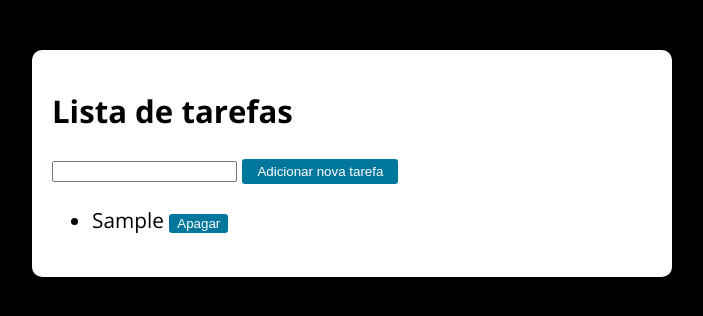
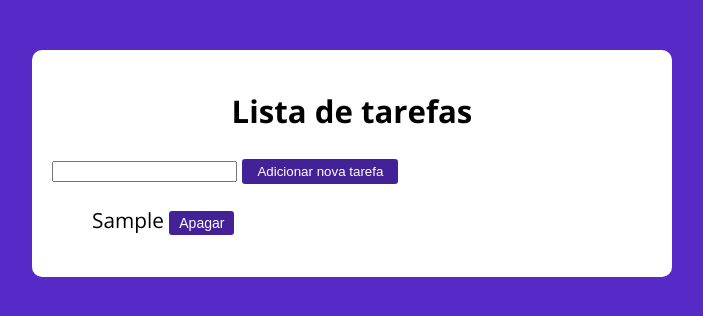
Before and after one commit to AdrianResende/Lista-de-Tarefas, a plain HTML site: page index.html in a window 1280 px wide. Both pictures are taken after typing "Sample" into the empty fields and a click on the button "Adicionar nova tarefa". Shown: the whole page, without its empty margins (288-991 px from the left). Drawn offline with nearby package versions, Linux system fonts and the light colour scheme.

Commit message:
alteraçao no background

```diff
--- a/assets/css/style.css
+++ b/assets/css/style.css
@@ -1,6 +1,6 @@
 @import url('https://fonts.googleapis.com/css?family=Open+Sans:400,700&display=swap');
 :root {
-  --primary-color: #000;
+  --primary-color: #572AC8;
   --primary-color-darker: #182625;
 }
 
@@ -33,8 +33,8 @@ form input, form label, form button {
 
 form input {
   font-size: 24px;
-  height: 50px;
-  padding: 0 20px;
+  height: 100px;
+  padding: 0 30px;
 }
 
 form input:focus {
@@ -62,7 +62,7 @@ form button:hover {
   padding: 5px 15px;
   border-radius: 3px;
   cursor: pointer;
-  background-color:#29ffc9;
+  background-color:#7755cc;
   color:#000;
 }
 .title{
@@ -74,15 +74,18 @@ form button:hover {
    padding: 5px 15px;
    border-radius: 3px;
    cursor: pointer;
-   background-color:#02779e;
+   background-color:#432297;
   color:#fff; }
  .apagar{
   border: none;
-  padding: 2px 8px;
+  padding: 4px 10px;
   border-radius: 3px;
   cursor: pointer;
-  background-color:#02779e;
-  color:#fff; }
+  background-color:#432297;
+  color:#fff;
+  font-size: 14px;
+}
+
 .tarefas{
   display: flex;
   flex-direction: column;
--- a/index.html
+++ b/index.html
@@ -12,13 +12,18 @@
 <body>
 
   <section class="container">
-    <h1 className="title">Lista de tarefas</h1>
+    <h1 className="title" style="display: flex;
+    justify-content: center;">Lista de tarefas</h1>
     <p>
       <input type="text" class="input-tarefa">
       <button class="btn-tarefa">Adicionar nova tarefa</button>
     </p>
 
-    <ul class="tarefas"></ul>
+    <ul class="tarefas" style="
+    list-style:none
+    ">
+
+    </ul>
   </section>
 
   <script src="./assets/js/main.js"></script>
```
